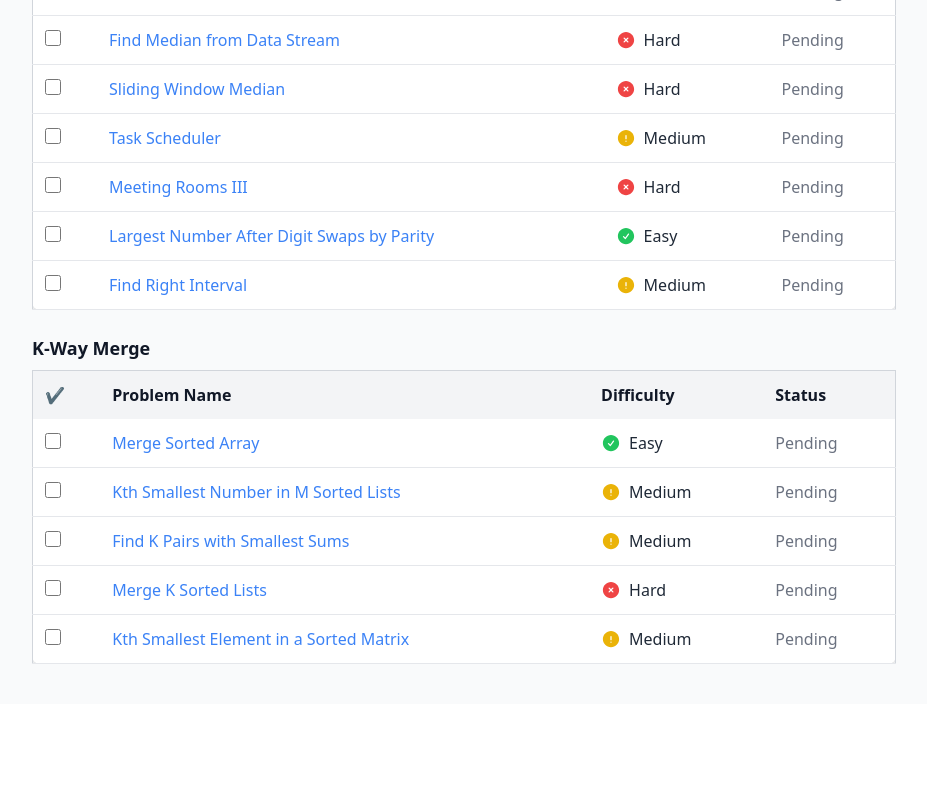
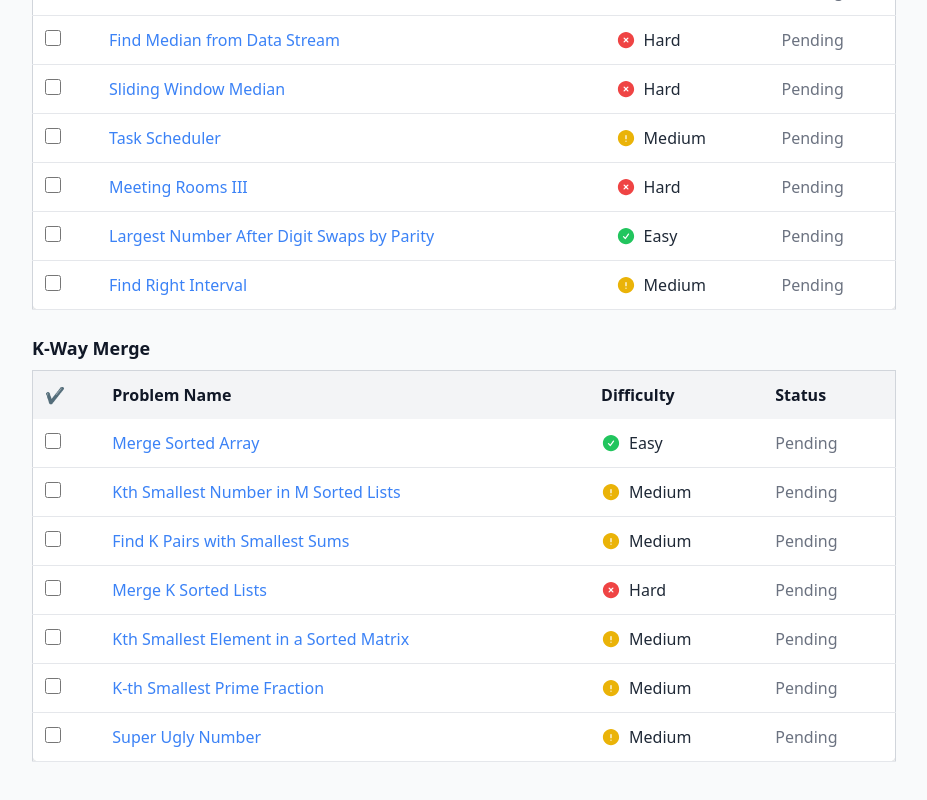
Before and after one commit to hey-shashikant/Programming-Patterns, a React (Create React App) app: page / in a window 1280 px wide. Shown: the part 3114-3914 px from the top of the page, without its empty margins (176-1103 px from the left). Before the commit the page ends 3818 px from the top, so only its background shows below. Built offline with nearby package versions, Linux system fonts and the light colour scheme.

Commit message:
Added K-Way Merge

```diff
--- a/src/data/PatternData.js
+++ b/src/data/PatternData.js
@@ -97,7 +97,9 @@ const PatternData = [
     { id: "p56", name: "Kth Smallest Number in M Sorted Lists", link: "https://medium.com/data-structures-and-algorithms-dsa/kth-smallest-number-in-m-sorted-lists-0bcb90c55e17", difficulty: "Medium", done: false },
     { id: "p57", name: "Find K Pairs with Smallest Sums", link: "https://leetcode.com/problems/find-k-pairs-with-smallest-sums/", difficulty: "Medium", done: false },
     { id: "p58", name: "Merge K Sorted Lists", link: "https://leetcode.com/problems/merge-k-sorted-lists/", difficulty: "Hard", done: false },
-    { id: "p59", name: "Kth Smallest Element in a Sorted Matrix", link: "https://leetcode.com/problems/kth-smallest-element-in-a-sorted-matrix/description/", difficulty: "Medium", done: false }
+    { id: "p59", name: "Kth Smallest Element in a Sorted Matrix", link: "https://leetcode.com/problems/kth-smallest-element-in-a-sorted-matrix/description/", difficulty: "Medium", done: false },
+    { id: "p60", name: "K-th Smallest Prime Fraction", link: "https://leetcode.com/problems/k-th-smallest-prime-fraction/description/", difficulty: "Medium", done: false },
+    { id: "p61", name: "Super Ugly Number", link: "https://leetcode.com/problems/super-ugly-number/description/", difficulty: "Medium", done: false }
   ]
 },
 ];
```
